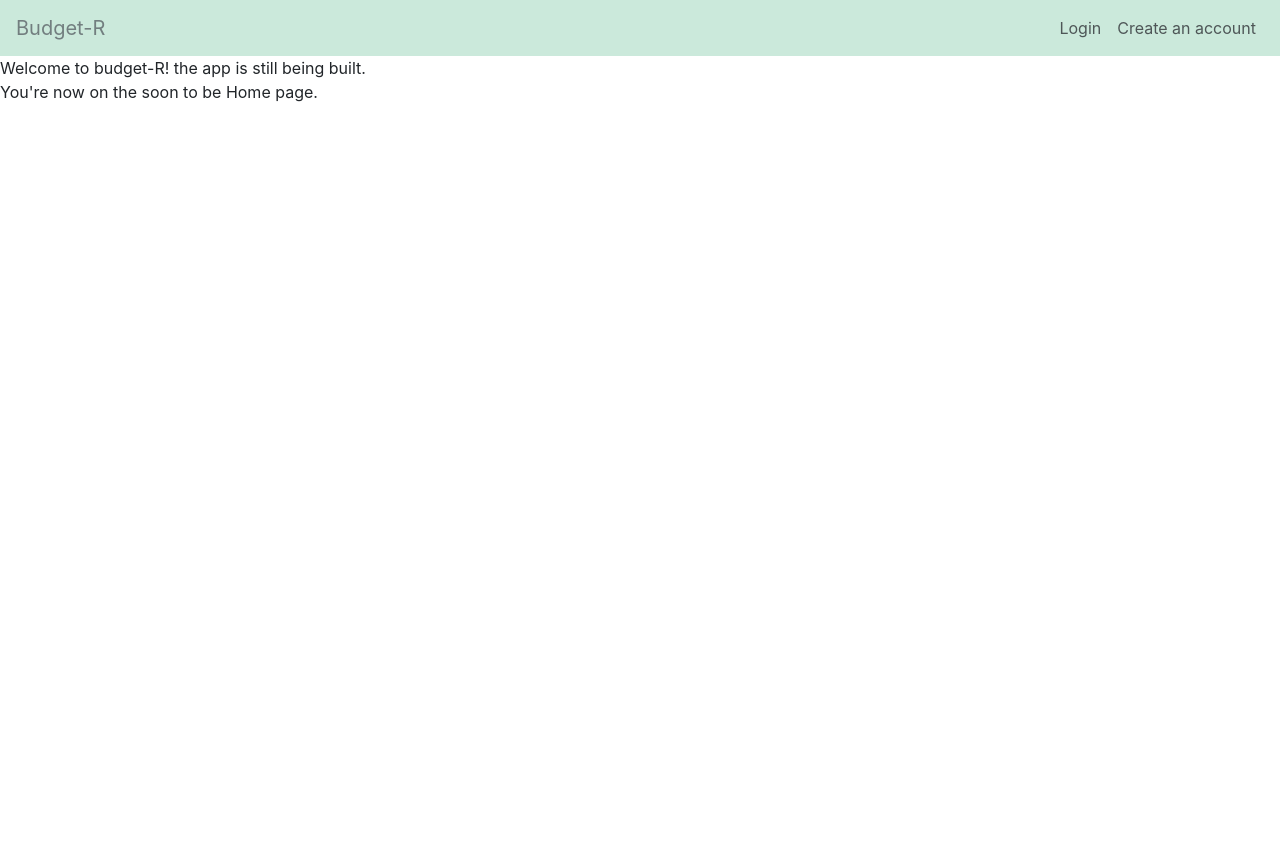
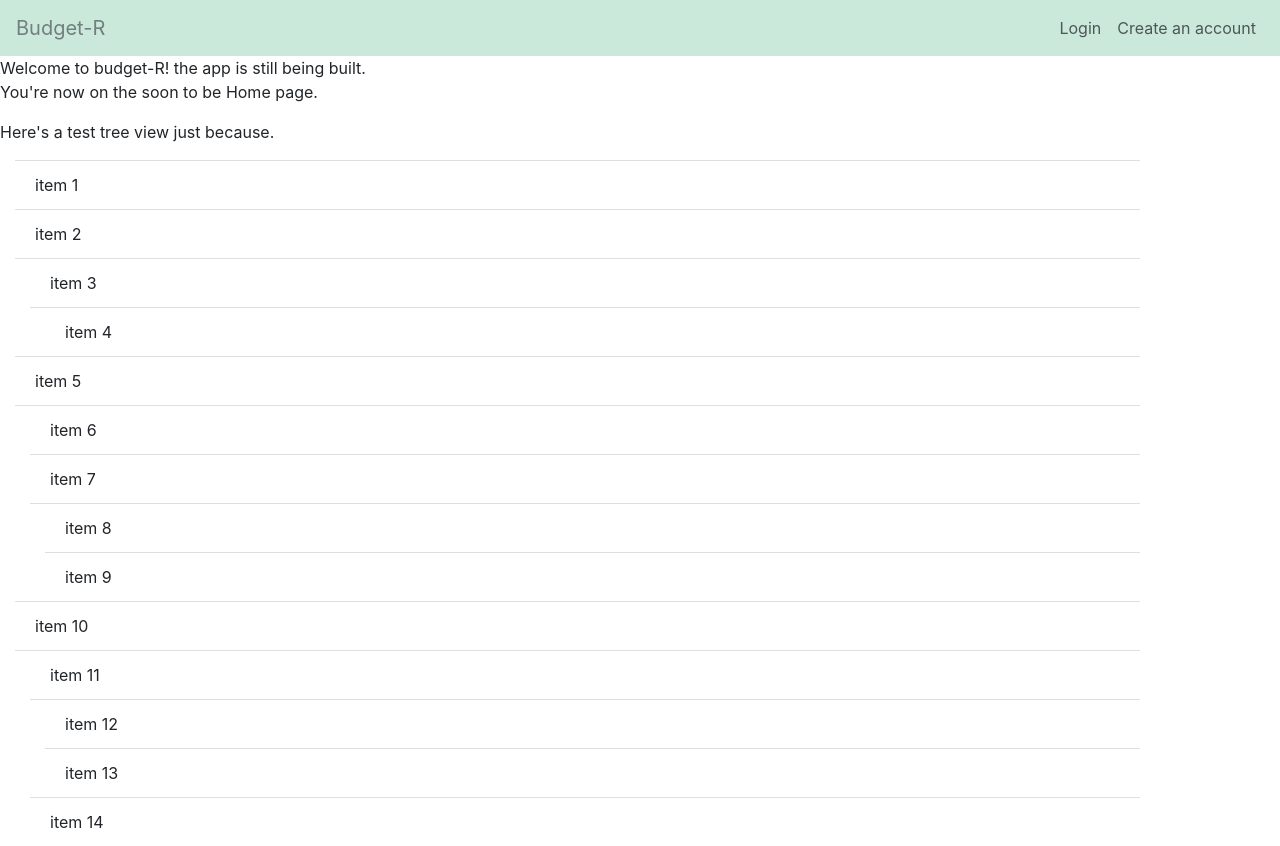
Before and after one commit to ges134/budget-r, a React (Create React App) app in the folder frontend/: page / in a window 1280 px wide. Before the commit the page ends 800 px from the top, so only its background shows below. Built offline with nearby package versions, Linux system fonts and the light colour scheme.

Commit message:
added tests and simplified code

```diff
--- a/frontend/src/components/treeSet/TreeSet.scss
+++ b/frontend/src/components/treeSet/TreeSet.scss
@@ -2,8 +2,8 @@ $offsets: 12;
 
 @mixin offset-x {
   @for $i from 1 through $offsets {
-    .offset-#{$i} {
-      margin-left: 5px * $i;
+    .space-#{$i} {
+      margin-left: $i * 15px;
     }
   }
 }
--- a/frontend/src/components/treeSet/TreeSet.tsx
+++ b/frontend/src/components/treeSet/TreeSet.tsx
@@ -1,7 +1,9 @@
 import React, { Component, ReactNode } from 'react';
 import { ListGroup, ListGroupItem } from 'reactstrap';
 
-interface ITreeItem {
+import './TreeSet.scss';
+
+export interface ITreeItem {
   key: number;
   display: string;
   depth: number;
@@ -32,47 +34,13 @@ interface IProps {
  * 1 -> 2 -> 3
  *        -> 3
  *   -> 2
- * @example
- * [1, 2, 3, 1, 2, 2, 3, 3, 1, 2, 3, 3, 2]
- *
  */
-export class TreeSet extends Component<IProps, any> {
-  constructor(props: IProps) {
-    super(props);
-  }
-
-  public treeClass = (depth: number) => `offset-${depth + 1}`;
-
-  public buildTree = (items: ITreeItem[], maxDepth: number): ReactNode => {
-    const [current, ...rest] = items;
-
-    const item = <ListGroupItem className={this.treeClass(current.depth)} />;
-
-    if (current.depth === maxDepth) {
-      return (
-        <>
-          {item}
-          {this.buildTree(rest, maxDepth)}
-        </>
-      );
-    } else {
-      return (
-        <>
-          {item}
-          <ListGroup className={this.treeClass(current.depth)}>
-            {this.buildTree(rest, maxDepth)}
-          </ListGroup>
-        </>
-      );
-    }
-  };
-
-  public render() {
-    const depths = this.props.items.map(item => item.depth);
-    const maxDepth = Math.max(...depths);
-
-    return (
-      <ListGroup flush>{this.buildTree(this.props.items, maxDepth)}</ListGroup>
-    );
-  }
-}
+export const TreeSet = (props: IProps) => (
+  <ListGroup flush>
+    {props.items.map(item => (
+      <ListGroupItem className={`space-${item.depth}`} key={item.key}>
+        {item.display}
+      </ListGroupItem>
+    ))}
+  </ListGroup>
+);
--- a/frontend/src/lib/index.ts
+++ b/frontend/src/lib/index.ts
@@ -3,4 +3,3 @@ export * from './Form';
 export * from './models';
 export * from './Tests';
 export * from './timer';
-export * from './treeSet';
--- a/frontend/src/pages/Home/Home.tsx
+++ b/frontend/src/pages/Home/Home.tsx
@@ -1,9 +1,29 @@
 import React, { Component, Fragment } from 'react';
+import { TreeSet } from '../../components';
 
 const Home = () => (
   <Fragment>
     <div>Welcome to budget-R! the app is still being built.</div>
     <p>You're now on the soon to be Home page.</p>
+    <p>Here's a test tree view just because.</p>
+    <TreeSet
+      items={[
+        { key: 0, display: 'item 1', depth: 1 },
+        { key: 1, display: 'item 2', depth: 1 },
+        { key: 2, display: 'item 3', depth: 2 },
+        { key: 3, display: 'item 4', depth: 3 },
+        { key: 4, display: 'item 5', depth: 1 },
+        { key: 5, display: 'item 6', depth: 2 },
+        { key: 6, display: 'item 7', depth: 2 },
+        { key: 7, display: 'item 8', depth: 3 },
+        { key: 8, display: 'item 9', depth: 3 },
+        { key: 9, display: 'item 10', depth: 1 },
+        { key: 10, display: 'item 11', depth: 2 },
+        { key: 11, display: 'item 12', depth: 3 },
+        { key: 12, display: 'item 13', depth: 3 },
+        { key: 13, display: 'item 14', depth: 2 }
+      ]}
+    />
   </Fragment>
 );
 
```
Also changed, not shown: 1 other file (tests, documents, lock files or other folders).
